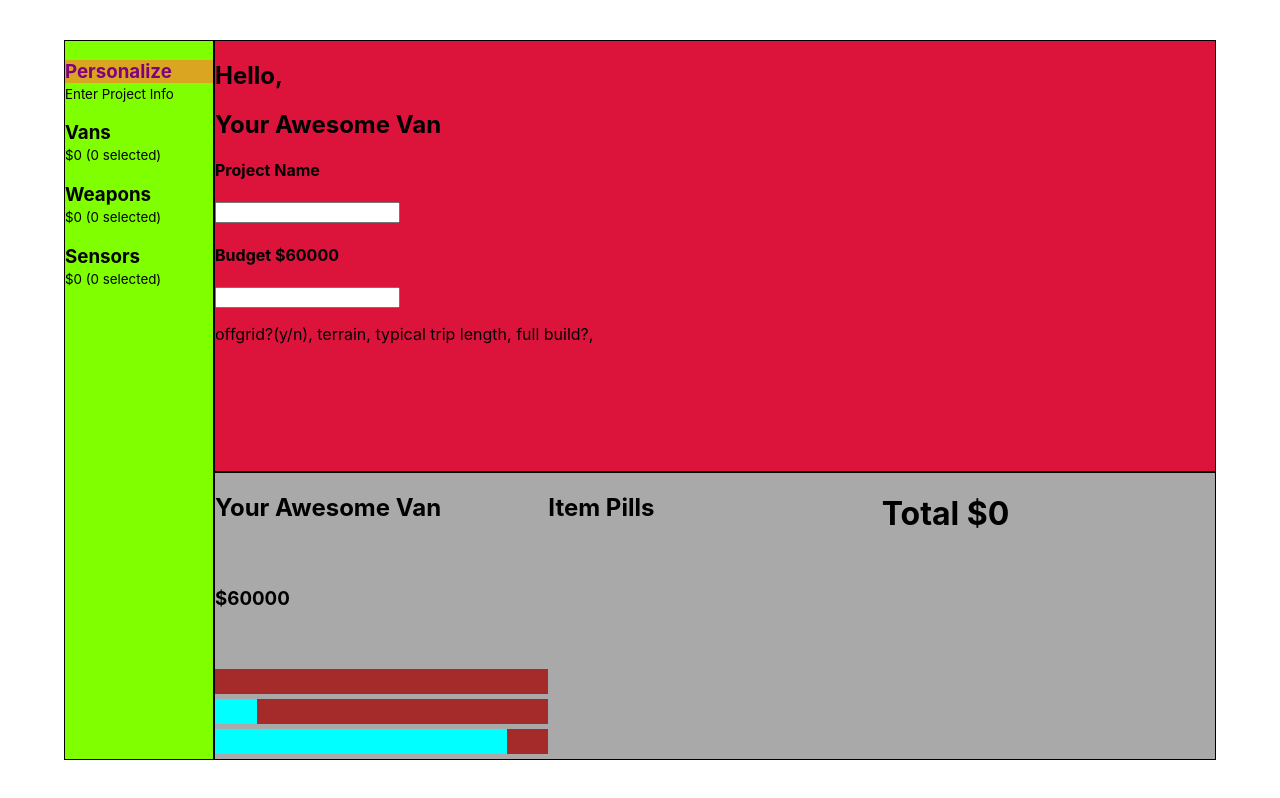
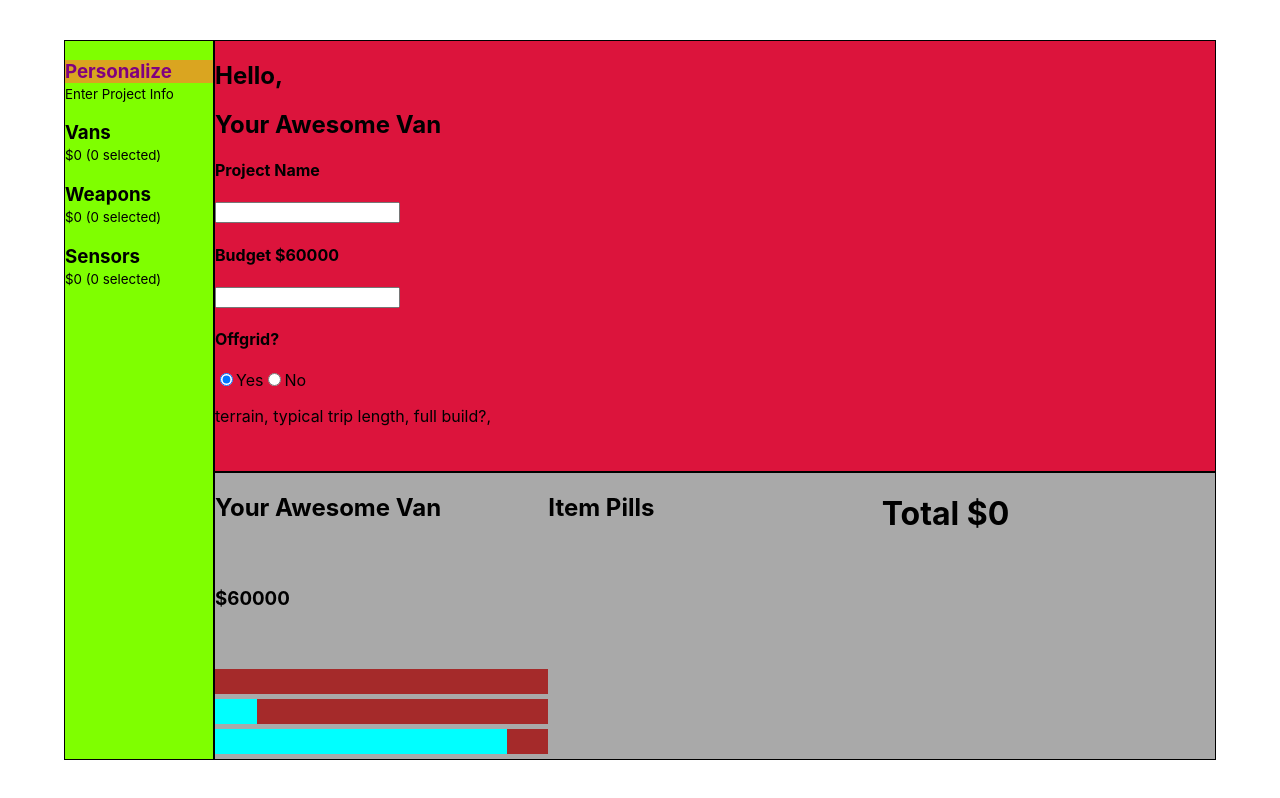
Before and after one commit to garrettgsb/ogc-widgets, a React (Create React App) app: page / in a window 1280 px wide. Built offline with nearby package versions, Linux system fonts and the light colour scheme.

Commit message:
radio buttons

```diff
--- a/src/PaneManagerWidget.js
+++ b/src/PaneManagerWidget.js
@@ -99,6 +99,7 @@ const PaneManagerWidget = () => {
   const [selections, setSelections] = useState([]);
   const [title, setTitle] = useState("Your Awesome Van");
   const [budget, setBudget] = useState(60000);
+  const [isOffgrid, setIsOffgrid] = useState("yes");
 
   function getPriceByCategory(category, selections, appData) {
     const selectedItemsInCategory = getSelectedItemsByCategory(category, selections, appData);
@@ -147,9 +148,13 @@ const PaneManagerWidget = () => {
     setBudget(e);
   }
 
+  function updateIsOffgrid(e) {
+    setIsOffgrid(e);
+  }
+
   const items = appData.filter((item) => item.categories.includes(selectedCategory));
   return (
-    <UserInputContext.Provider value={{ title, selectedCategory, updateTitle, budget, updateBudget, updateSelected }}>
+    <UserInputContext.Provider value={{ title, selectedCategory, updateTitle, budget, updateBudget, updateSelected, isOffgrid, updateIsOffgrid }}>
       <main className="layout-manager">
         {/* <p>{JSON.stringify(appData)}</p> */}
         <SideBar categories={appCategories} selectedCategory={selectedCategory} setSelectedCategory={setSelectedCategory} selections={selections} appData={appData} getPriceByCategory={getPriceByCategory} />
--- a/src/components/Personalize.js
+++ b/src/components/Personalize.js
@@ -2,7 +2,7 @@ import { useContext } from "react";
 import { UserInputContext } from "../contexts";
 
 const Personalize = () => {
-  const { title, updateTitle, budget, updateBudget } = useContext(UserInputContext);
+  const { title, updateTitle, budget, updateBudget, isOffgrid, updateIsOffgrid } = useContext(UserInputContext);
   return (
     <div>
       <h1>Hello,</h1>
@@ -11,7 +11,16 @@ const Personalize = () => {
       <input type="text" style={{ zIndex: 1 }} onChange={(e) => updateTitle(e.target.value)} />
       <h4>Budget ${budget}</h4>
       <input type="text" onChange={(e) => updateBudget(e.target.value)} />
-      <p>offgrid?(y/n), terrain, typical trip length, full build?, </p>
+      <h4>Offgrid?</h4>
+      <label>
+        <input type="radio" checked={isOffgrid === "yes"} value="yes" onChange={(e) => updateIsOffgrid(e.target.value)} />
+        Yes
+      </label>
+      <label>
+        <input type="radio" checked={isOffgrid === "no"} value="no" onChange={(e) => updateIsOffgrid(e.target.value)} />
+        No
+      </label>
+      <p>terrain, typical trip length, full build?, </p>
     </div>
   )
 }
```
